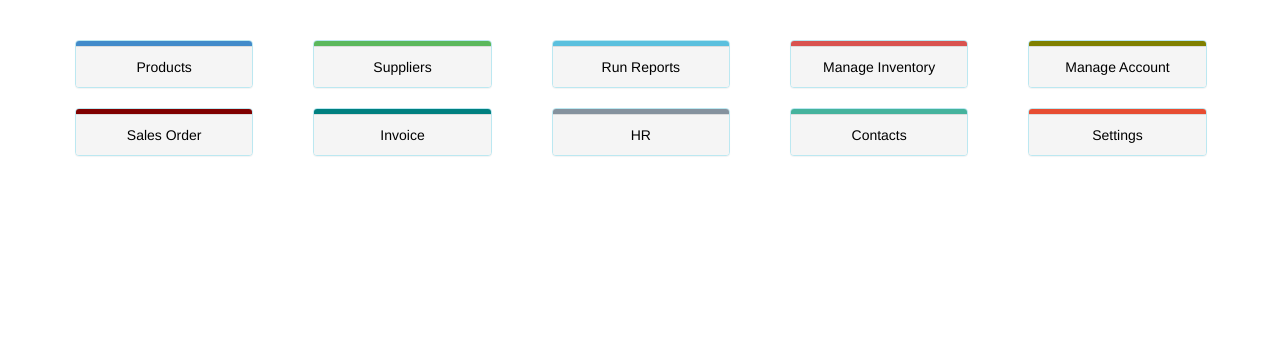
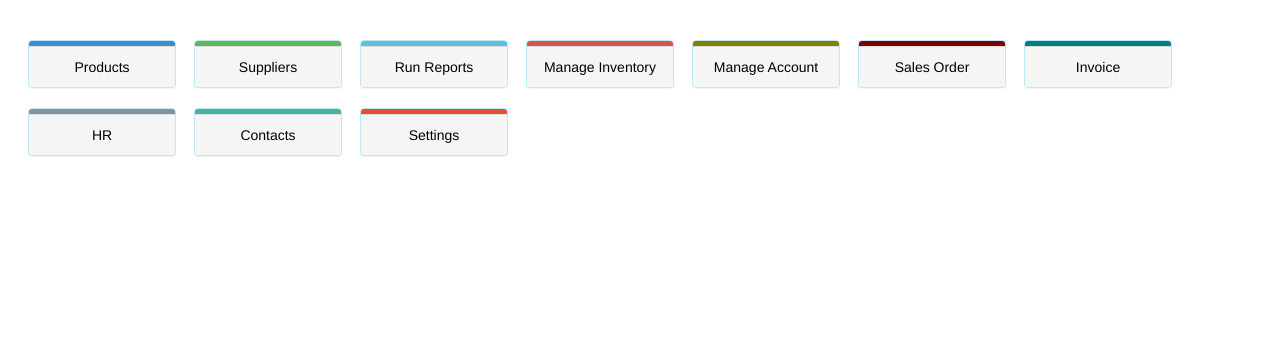
Before and after one commit to borderitsolutions/amadaa, a Django app: page / in a window 1280 px wide. Shown: the part 78-433 px from the top of the page. Run offline with Django 3.2, Linux system fonts and the light colour scheme; the visitor is signed in with stand-in values (Sample User, id 1); some libraries are stand-ins or nearby versions.

Commit message:
Dashboard App size Reduced

```diff
--- a/dashboard/templates/dashboard/dashboard.html
+++ b/dashboard/templates/dashboard/dashboard.html
@@ -82,10 +82,8 @@
     </a>
     </div>
 </div>
-</div>
 
 
-<div class="row">
   <div class="col-xs-4 col-md-2">
     <div class="panel panel-info">
     <a href="{% url 'product-list' %}">
--- a/static/css/dashboard.css
+++ b/static/css/dashboard.css
@@ -1,9 +1,10 @@
 .row{
-    margin-left: 15px;
+    margin-left: 10px;
 }
 
 .col-md-2{
-    margin-left: 30px;
+    margin-left: -12px;
+    width: 178px;
 }
 
 .app{
@@ -19,70 +20,70 @@
 }
 
 .app-1, .glyphicon.glyphicon-briefcase {
- padding: 4px 34px 0px;
+ padding: 4px 24px 0px;
  background-color: #428bca;
  font-size: 50px;
  color: white;
 }
 
 .app-2, .glyphicon.glyphicon-grain {
- padding: 4px 34px 0px;
+ padding: 4px 24px 0px;
  background-color: #5cb85c;
  font-size: 50px;
  color: white;
 }
 
 .app-3, .glyphicon.glyphicon-indent-left {
- padding: 4px 34px 0px;
+ padding: 4px 24px 0px;
  background-color: #5bc0de;
  font-size: 50px;
  color: white;
 }
 
 .app-4, .glyphicon.glyphicon-list {
- padding: 4px 34px 0px;
+ padding: 4px 24px 0px;
  background-color: #d9534f;
  font-size: 50px;
  color: white;
 }
 
 .app-5, .glyphicon.glyphicon-user {
- padding: 4px 34px 0px;
+ padding: 4px 24px 0px;
  background-color: olive; //#F7DC6F;
  font-size: 50px;
  color: #F8F9F9;
 }
 
 .app-6, .glyphicon.glyphicon-shopping-cart{
- padding: 4px 34px 0px;
+ padding: 4px 24px 0px;
  background-color: maroon; //#ABEBC6;
  font-size: 50px;
  color: #F8F9F9;
 }
 
 .app-7, .glyphicon.glyphicon-print{
- padding: 4px 34px 0px;
+ padding: 4px 24px 0px;
  background-color: teal;
  font-size: 50px;
  color: #F2F4F4;
 }
 
 .app-8, .glyphicon.glyphicon-pawn{
- padding: 4px 34px 0px;
+ padding: 4px 24px 0px;
  background-color: #85929E;
  font-size: 50px;
  color: white;
 }
 
 .app-9, .glyphicon.glyphicon-envelop{
- padding: 4px 64px 0px;
+ padding: 4px 48px 0px;
  background-color: #45B39D;
  font-size: 50px;
  color: #F2F4F4;
 }
 
 .app-10, .glyphicon.glyphicon-wrench{
- padding: 4px 34px 0px;
+ padding: 4px 24px 0px;
  background-color: #E74D32;
  font-size: 50px;
  color: #F2F4F4;
```
Also changed, not shown: product/templates/product/product_base.html (+10 -7 lines), static/css/product-base.css (+22 -2 lines).
